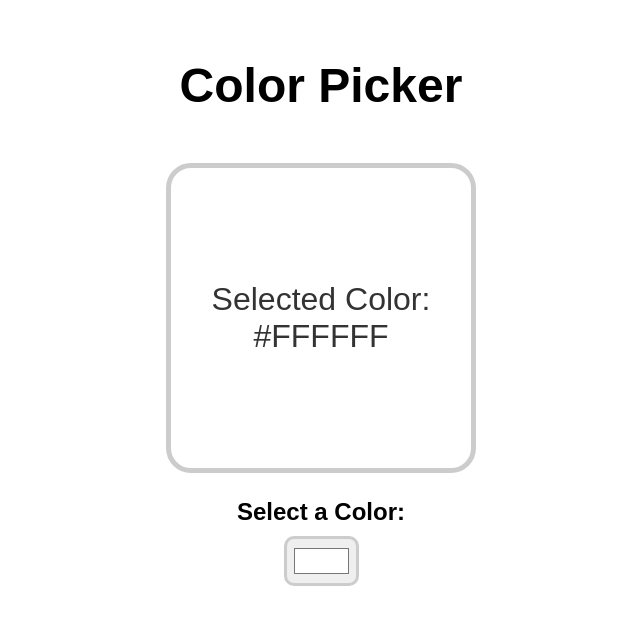
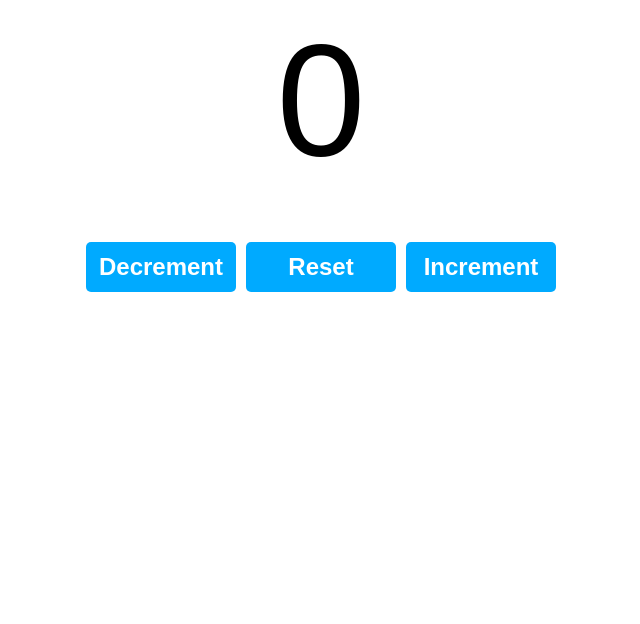
Before and after one commit to RenanGDias/react-website, a React (Vite) app in the folder my-react-app/: page / in a window 1280 px wide. Shown: the top 624 px of the page, without its empty margins (319-959 px from the left). Built offline with nearby package versions, Linux system fonts and the light colour scheme.

Commit message:
Aprendendo a usar updater functions para atualizar estados em React

```diff
--- a/my-react-app/src/App.jsx
+++ b/my-react-app/src/App.jsx
@@ -1,8 +1,8 @@
-import ColorPicker from "./ColorPicker";
+import MyComponent from "./MyComponent.jsx";
 
 function App() {
 
-    return (<ColorPicker />);
+    return (<MyComponent />);
 }
 
 export default App
--- a/my-react-app/src/ColorPicker.jsx
+++ /dev/null
@@ -1,21 +0,0 @@
-import React, {useState} from 'react';
-
-function ColorPicker() {
-
-    const [color, setColor] = useState("#FFFFFF");
-
-    function handleColorChange(event) {
-        setColor(event.target.value);
-    }
-
-    return( <div className="color-picker-container">
-                <h1>Color Picker</h1>
-                <div className="color-display" style={{backgroundColor: color}}>
-                    <p>Selected Color: {color}</p>
-                </div>
-                <label>Select a Color:</label>
-                <input type="color" value={color} onChange={handleColorChange}/>
-            </div>);
-}
-
-export default ColorPicker
--- /dev/null
+++ b/my-react-app/src/MyComponent.jsx
@@ -0,0 +1,33 @@
+// updater function = função passada como parâmetro para uma função setState() para permitir atualizações seguras baseadas no estado anterior, não no estado atual, permitindo múltiplas atualizações de estado
+
+import React, {useState} from 'react';
+
+function MyComponent() {
+
+    const [count, setCount] = useState(0);
+
+    const increment = () => {
+        setCount(prevCount => prevCount + 1);
+        setCount(prevCount => prevCount + 1);
+        setCount(prevCount => prevCount + 1);
+    }
+
+    const decrement = () => {
+        setCount(prevCount => prevCount - 1);
+        setCount(prevCount => prevCount - 1);
+        setCount(prevCount => prevCount - 1);
+    }
+
+    const reset = () => {
+        setCount(0);
+    }
+
+    return( <div className ="counter-container">
+                <p className ="count-display">{count}</p>
+                <button className="counter-button" onClick={decrement}>Decrement</button>
+                <button className="counter-button" onClick={reset}>Reset</button>
+                <button className="counter-button" onClick={increment}>Increment</button>
+            </div>)
+}
+
+export default MyComponent
--- a/my-react-app/src/index.css
+++ b/my-react-app/src/index.css
@@ -1,41 +1,24 @@
-body{
+.counter-container{
+    text-align: center;
     font-family: Arial, sans-serif;
 }
-.color-picker-container{
-    display: flex;
-    flex-direction: column;
-    align-items: center;
+.count-display{
+    font-size: 10em;
+    margin-top:0;
+    margin-bottom: 50px;
 }
-h1{
-    margin: 50px;
-    font-size: 3rem;
+.counter-button{
+    width: 150px;
+    height: 50px;
+    font-size: 1.5em;
+    font-weight: bold;
+    margin: 0px 5px 10px;
+    background-color: hsl(200, 100%, 50%);
+    color: white;
+    border: none;
+    border-radius: 5px;
+    cursor: pointer;
 }
-.color-display{
-    width: 300px;
-    height: 300px;
-    display: flex;
-    justify-content: center;
-    align-items: center;
-    border: 5px solid hsl(0, 0%, 80%);
-    border-radius: 25px;
-    margin-bottom: 25px;
-    transition: 0.25s ease;
+.counter-button:hover{
+    background-color: hsl(200, 100%, 40%);
 }
-.color-display p{
-    color: hsl(0, 0%, 20%);
-    font-size: 2rem;
-    text-align: center;
-}
-label{
-    font-size: 1.5rem;
-    font-weight: bold;
-    margin-bottom: 10px;
-}
-input[type="color"] {
-    width: 75px;
-    height: 50px;
-    padding: 5px;
-    border-radius: 10px;
-    border: 3px solid;
-    color: hsl(0, 0%, 80%);
-}
```
